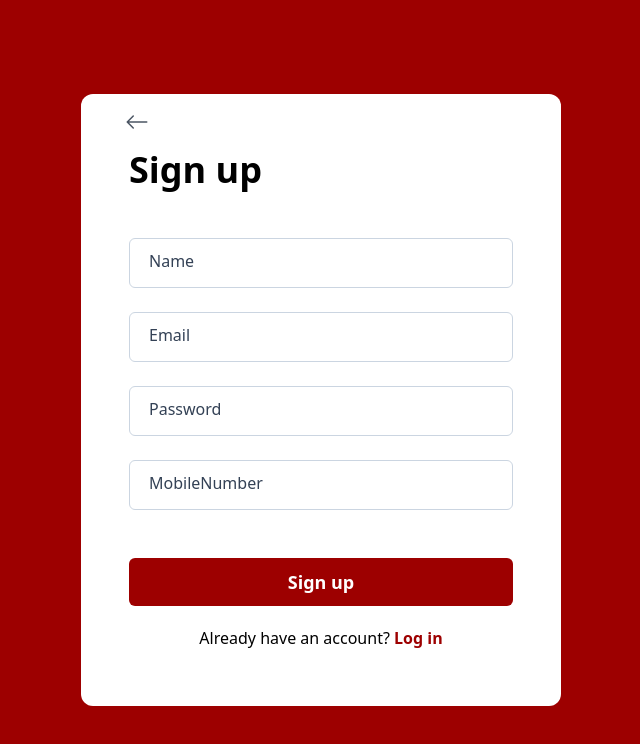
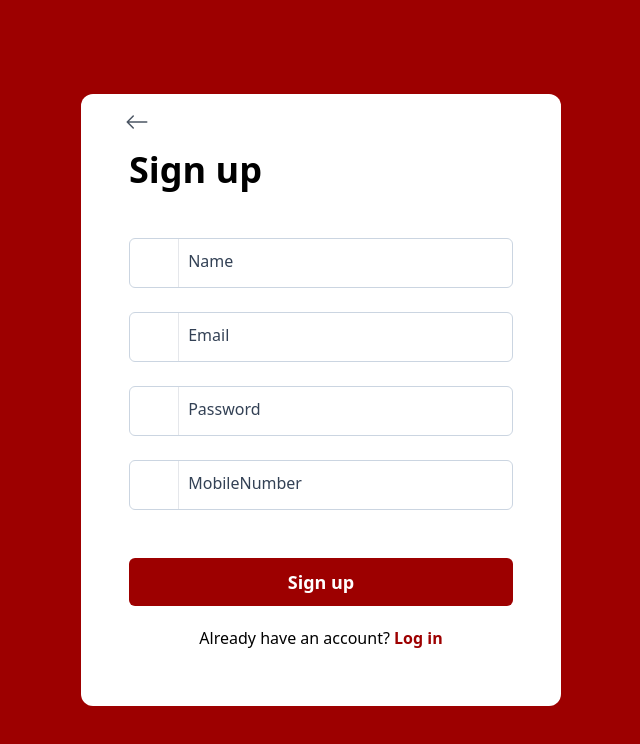
Before and after one commit to devjs1000/course-hub, a React (Vite) app: page /signup in a window 1280 px wide. Shown: the top 744 px of the page, without its empty margins (319-959 px from the left). Built offline with nearby package versions, Linux system fonts and the light colour scheme; no server answers.

Commit message:
FormControl component is modified for incoming icon props

```diff
--- a/src/UI/FormControl.jsx
+++ b/src/UI/FormControl.jsx
@@ -1,12 +1,49 @@
 import React from 'react';
+import {
+	Person,
+	Tag,
+	Hash,
+	QuestionOctagon,
+	CurrencyDollar,
+	HandThumbsUp,
+	FileEarmark,
+	SortNumericDown,
+	Link45deg,
+	CameraVideo,
+	Journal,
+	Check2Circle,
+	XOctagon,
+	JournalText,
+} from 'react-bootstrap-icons';
 
-function FormControl({ type, label, onChange }) {
+function FormControl({ type, label, onChange, icon }) {
+	let iconImg;
+	let iconClass = 'text-lg';
+
+	if (icon === 'PERSON') iconImg = <Person className={iconClass} />;
+	if (icon === 'TAGLINE') iconImg = <Tag className={iconClass} />;
+	if (icon === 'TYPE') iconImg = <Hash className={iconClass} />;
+	if (icon === 'QUESTION') iconImg = <QuestionOctagon className={iconClass} />;
+	if (icon === 'CURRENCY') iconImg = <CurrencyDollar className={iconClass} />;
+	if (icon === 'ADVANTAGE') iconImg = <HandThumbsUp className={iconClass} />;
+	if (icon === 'FILE_NAME') iconImg = <FileEarmark className={iconClass} />;
+	if (icon === 'NUM') iconImg = <SortNumericDown className={iconClass} />;
+	if (icon === 'LINK') iconImg = <Link45deg className={iconClass} />;
+	if (icon === 'VIDEO') iconImg = <CameraVideo className={iconClass} />;
+	if (icon === 'JOURNAL') iconImg = <Journal className={iconClass} />;
+	if (icon === 'CORRECT') iconImg = <Check2Circle className={iconClass} />;
+	if (icon === 'INCORRECT') iconImg = <XOctagon className={iconClass} />;
+	if (icon === 'DESC') iconImg = <JournalText className={iconClass} />;
+
 	return (
 		<div className="relative top-0 left-0 w-full">
+			<div className="absolute top-[50%] translate-y-[-50%] left-[2px] w-[3rem] h-[calc(100%-2px)] flex items-center justify-center rounded-tl-md rounded-bl-md border-r-[1px]">
+				{iconImg}
+			</div>
 			<input
 				type={type}
-				className="form-input border border-slate-300 w-full py-3 px-4 rounded-md bg-transparent hover:border-primary-color-dark focus:outline-none"
-				id={type}
+				className="form-input border border-slate-300 w-full py-3 pr-2 pl-14 rounded-md bg-transparent hover:border-primary-color-dark focus:outline-none"
+				id={label}
 				autoComplete="off"
 				placeholder=" "
 				onChange={onChange}
@@ -14,8 +51,8 @@ function FormControl({ type, label, onChange }) {
 				required
 			/>
 			<label
-				htmlFor={type}
-				className="form-label text-slate-700 absolute left-3 top-[0.7rem] transition-all duration-300 px-2 bg-white"
+				htmlFor={label}
+				className="form-label text-slate-700 absolute left-[3.2rem] top-[0.7rem] transition-all duration-300 px-2 cursor-text bg-white"
 			>
 				{`${label.slice(0, 1).toUpperCase()}${label.slice(1, label.length)}`}
 			</label>
```
